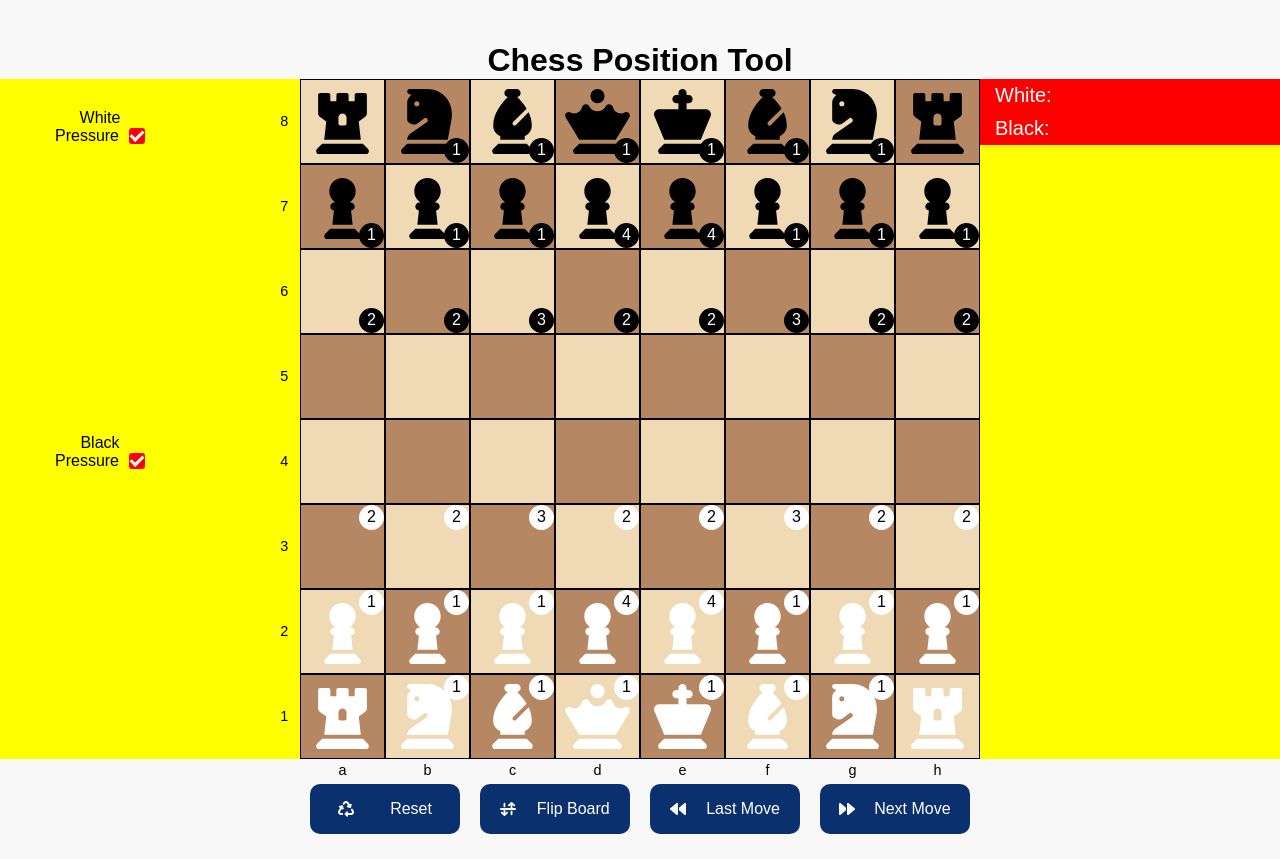
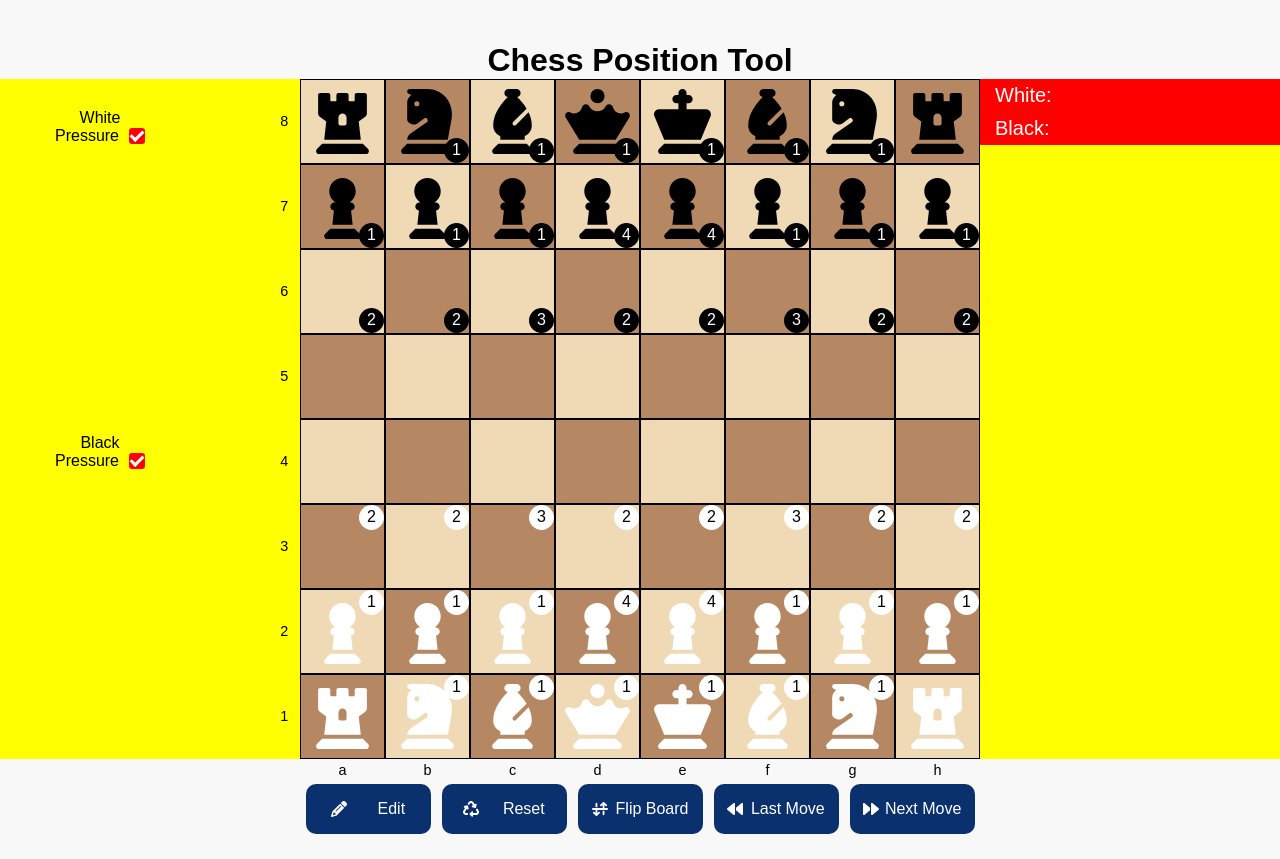
Before and after one commit to kraig-hebert/chess-position-tool, a React (Vite) app: page / in a window 1280 px wide. Shown: the top 859 px of the page. Built offline with nearby package versions, Linux system fonts and the light colour scheme.

Commit message:
added edit/save button to swap mode for user

```diff
--- a/src/components/gameButtons/GameButtons.jsx
+++ b/src/components/gameButtons/GameButtons.jsx
@@ -1,10 +1,13 @@
 import React from "react";
+
 import {
   FaBackward,
   FaForward,
   FaArrowDownUpAcrossLine,
   FaRecycle,
+  FaPencil,
 } from "react-icons/fa6";
+import { FaSave } from "react-icons/fa";
 
 import { useGameState } from "../../context/GameStateProvider";
 
@@ -21,6 +24,8 @@ const GameButtons = () => {
     setActiveMove,
     getGroupedMovesList,
     setCapturedPieces,
+    isEditMode,
+    setIsEditMode,
   } = useGameState();
 
   const groupedMovesList = getGroupedMovesList();
@@ -69,8 +74,17 @@ const GameButtons = () => {
     }
   };
 
+  const handleEditSaveClick = () => {
+    setIsEditMode(!isEditMode);
+  };
+
   return (
     <div className="game-buttons">
+      <GameButton
+        title={isEditMode ? "Save" : "Edit"}
+        Icon={isEditMode ? FaSave : FaPencil}
+        onClick={handleEditSaveClick}
+      />
       <GameButton title="Reset" Icon={FaRecycle} onClick={resetGame} />
       <GameButton
         title="Flip Board"
--- a/src/components/gameButtons/gameButton/gameButtonStyles.css
+++ b/src/components/gameButtons/gameButton/gameButtonStyles.css
@@ -1,6 +1,6 @@
 .game-button {
   display: flex;
-  width: 150px;
+  width: 125px;
   height: 50px;
   flex-direction: row;
   justify-content: space-around;
--- a/src/context/GameStateProvider.jsx
+++ b/src/context/GameStateProvider.jsx
@@ -51,6 +51,7 @@ export const GameStateProvider = ({ children }) => {
   const [pov, setPov] = useState(initialPov);
   const [capturedPieces, setCapturedPieces] = useState(initialCapturedPieces);
   const [movesList, setMovesList] = useState(initialMovesList);
+  const [isEditMode, setIsEditMode] = useState(false);
 
   // Track whether the king and rooks have moved
   const [hasMoved, setHasMoved] = useState(initialHasMoved);
@@ -128,6 +129,7 @@ export const GameStateProvider = ({ children }) => {
     setHasMoved(initialHasMoved);
     setMovesList(initialMovesList);
     setGameIsActive(true);
+    setIsEditMode(false);
   };
 
   const getGroupedMovesList = () => {
@@ -198,6 +200,8 @@ export const GameStateProvider = ({ children }) => {
         setActiveFilters,
         toggleFiltersByColor,
         toggleActiveFilterType,
+        isEditMode,
+        setIsEditMode,
       }}
     >
       {children}
```
